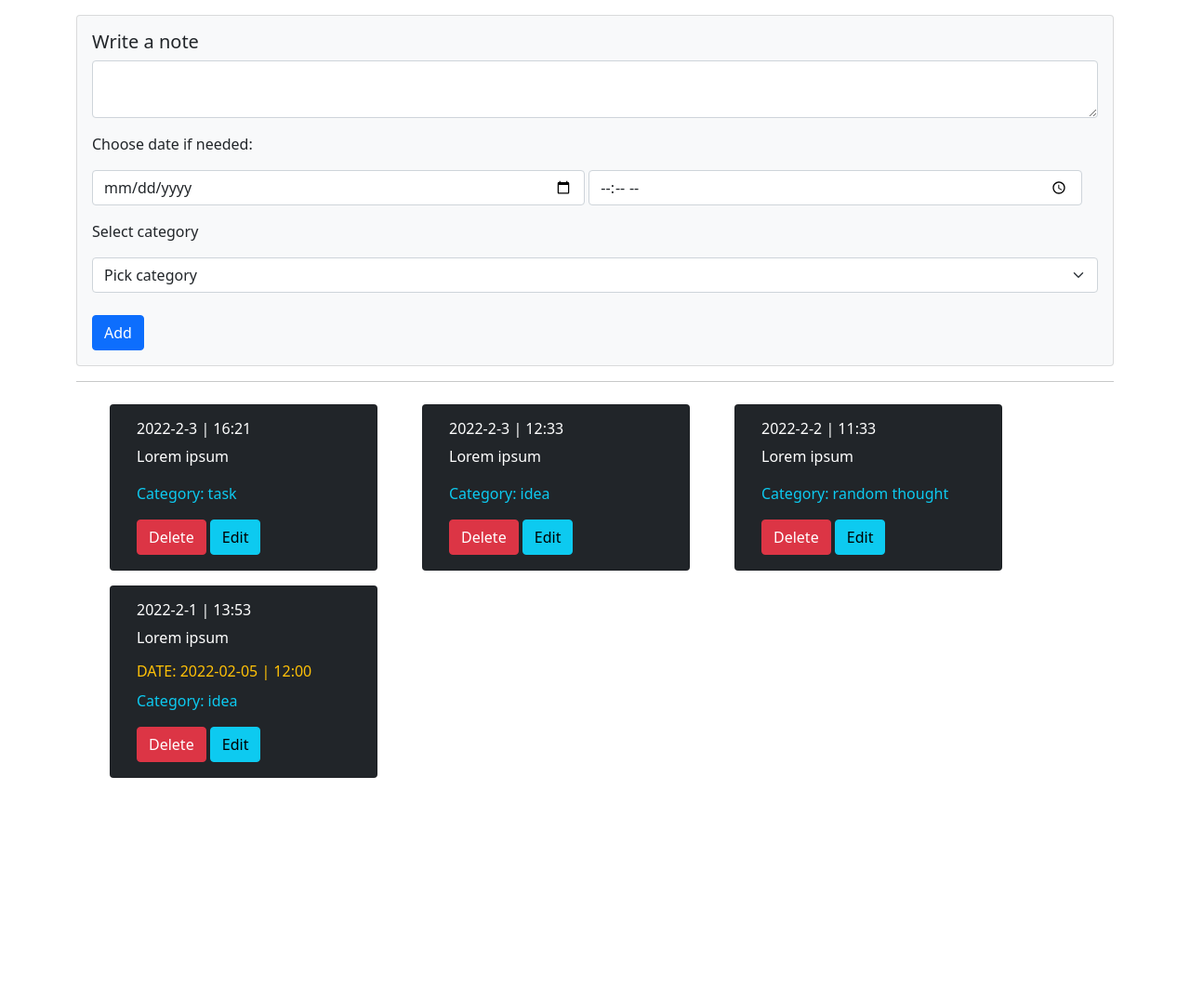
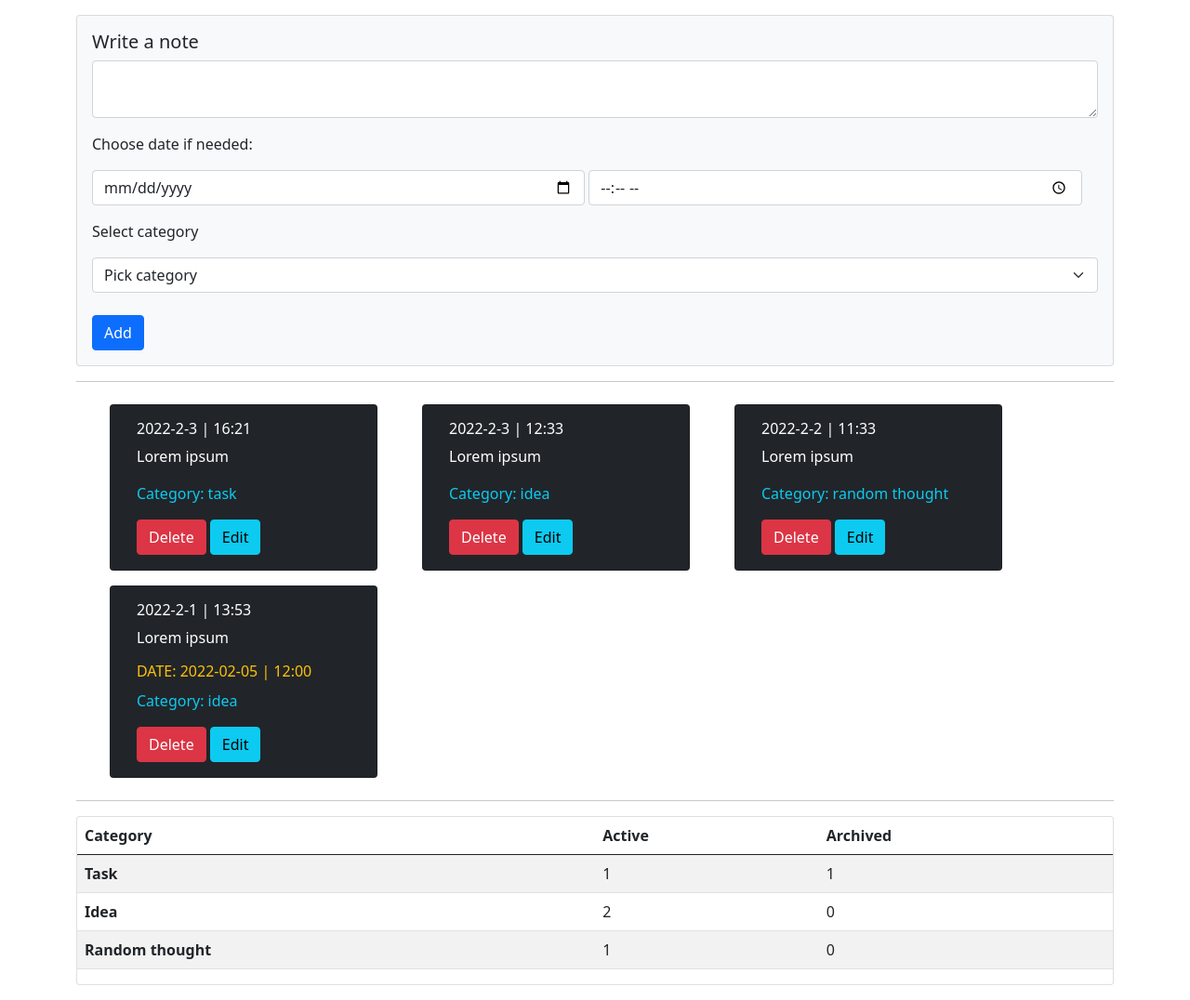
Before and after one commit to TychonK/trainee-task-01, a plain HTML site: page index.html in a window 1280 px wide. Shown: the whole page at 93% size. Before the commit the page ends 861 px from the top, so only its background shows below. Drawn offline with nearby package versions, Linux system fonts and the light colour scheme.

Commit message:
stats table added
added functions to retrieve data and display statistics regarding archived and active notes

```diff
--- a/index.html
+++ b/index.html
@@ -76,6 +76,26 @@
             </div>
         </div>
 
+        <div class="container my-3">
+            <hr>
+            <div class="card">
+            <table class="table table-striped">
+                <thead>
+                    <tr>
+                        <th scope="col">Category</th>
+                        <th scope="col">Active</th>
+                        <th scope="col">Archived</th>
+                    </tr>
+                </thead>
+
+                <tbody id="table-body">
+
+                </tbody>
+
+            </table>
+            </div>
+            </div>
+
 
         <script src="https://cdn.jsdelivr.net/npm/@popperjs/core@2.5.4/dist/umd/popper.min.js"
             integrity="sha384-q2kxQ16AaE6UbzuKqyBE9/u/KzioAlnx2maXQHiDX9d4/zp8Ok3f+M7DPm+Ib6IU"
--- a/index.js
+++ b/index.js
@@ -36,6 +36,7 @@ const storage = [
 ]
 
 displayNotes();
+displayTable();
 
 // below event listener will add user input into the storage
 addBtn.addEventListener('click', function(){
@@ -82,7 +83,8 @@ addBtn.addEventListener('click', function(){
 
 	addNote.value = '';
 
-	displayNotes();
+    displayNotes();
+    displayTable();
 });
 
 
@@ -136,7 +138,8 @@ function displayNotes(){
 function deleteNote(index){
 	storage.splice(index, 1)
 
-	displayNotes();
+    displayNotes();
+    displayTable();
 }
 
 //function to open edit modal
@@ -159,6 +162,7 @@ function openModal(id) {
     date.value = storage[id].dates.slice(0, 10)
     time.value = storage[id].dates.slice(-5)
 }
+
 
 //function to save the edit in the note
 function saveChangedNote(id) {
@@ -187,7 +191,9 @@ function saveChangedNote(id) {
 
     closeModal()
     displayNotes()
+    displayTable()
 }
+
 
 //function to close modal
 function closeModal() {
@@ -203,3 +209,69 @@ function closeModal() {
     time.value = ''
     modal.style.display = 'none'
 }
+
+
+//function to display table
+function displayTable() {
+    const data = getTableData()
+    let html = `
+                    <tr>
+                        <th scope="row">Task</th>
+                        <td>${data.taskActive}</td>
+                        <td>${data.taskArchived}</td>
+                    </tr>
+                    <tr>
+                        <th scope="row">Idea</th>
+                        <td>${data.ideaActive}</td>
+                        <td>${data.ideaArchived}</td>
+                    </tr>
+                    <tr>
+                        <th scope="row">Random thought</th>
+                        <td>${data.thoughtActive}</td>
+                        <td>${data.thoughtArchived}</td>
+                    </tr>
+                `
+
+    const tableBody = document.querySelector('#table-body')
+    tableBody.innerHTML = html
+}
+
+//function to get table data
+function getTableData() {
+    const dataObj = {
+            taskActive: 0,
+            taskArchived: 0,
+            ideaActive: 0,
+            ideaArchived: 0,
+            thoughtActive: 0,
+            thoughtArchived: 0
+        }
+
+    const tasks = storage.filter(note => note.category === 'task')
+    const ideas = storage.filter(note => note.category === 'idea')
+    const thoughts = storage.filter(note => note.category === 'random thought')
+
+    tasks.forEach(task => {
+        if (task.archived) {
+            dataObj.taskArchived++
+        } else {
+            dataObj.taskActive++
+        }
+    })
+    ideas.forEach(idea => {
+        if (idea.archived) {
+            dataObj.ideaArchived++
+        } else {
+            dataObj.ideaActive++
+        }
+    })
+    thoughts.forEach(thought => {
+        if (thought.archived) {
+            dataObj.thoughtArchived++
+        } else {
+            dataObj.thoughtActive++
+        }
+    })
+
+    return dataObj
+}
```
